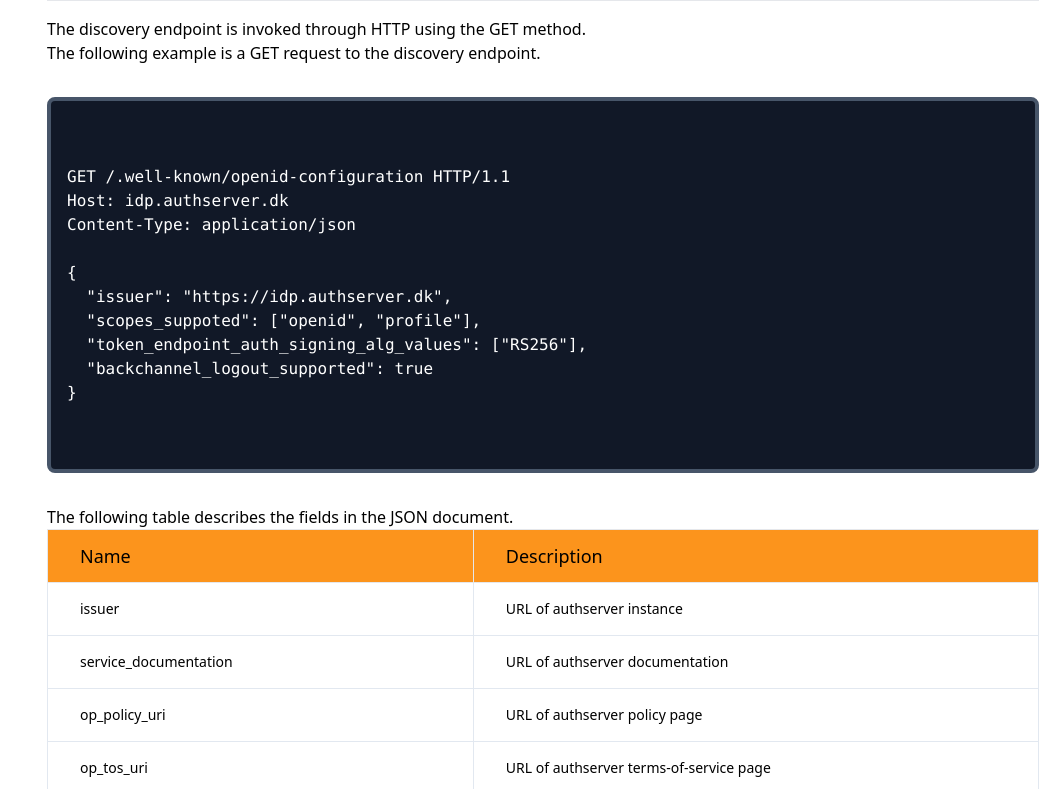
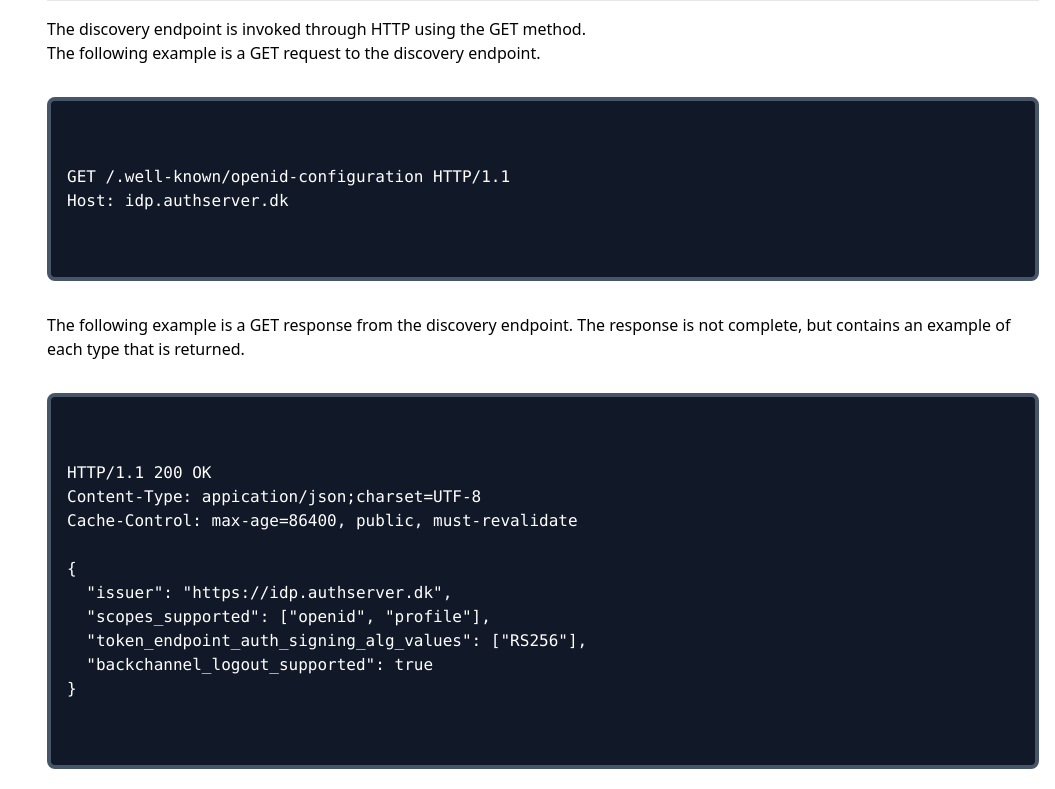
Before and after one commit to jokk-itu/authserver-framework, a SvelteKit app in the folder doc/: page /developer/discovery in a window 1280 px wide. Shown: the part 571-1360 px from the top of the page, without its empty margins (225-1280 px from the left). Built offline with nearby package versions, Linux system fonts and the light colour scheme.

Commit message:
update: dpop parameters

```diff
--- a/doc/src/routes/developer/discovery/+page.svelte
+++ b/doc/src/routes/developer/discovery/+page.svelte
@@ -57,6 +57,7 @@
         [ new RowCellDefinition('token_endpoint_auth_signing_alg_values'), new RowCellDefinition('Token endpoint auth signing alg values that are supported by authserver') ],
         [ new RowCellDefinition('token_endpoint_auth_encryption_alg_values'), new RowCellDefinition('Token endpoint auth encryption alg values that are supported by authserver') ],
         [ new RowCellDefinition('token_endpoint_auth_encryption_enc_values'), new RowCellDefinition('Token endpoint auth encryption enc values that are supported by authserver') ],
+        [ new RowCellDefinition('dpop_signing_alg_values_supported'), new RowCellDefinition('DPoP token signing alg values that are supported by authserver') ],
 
         [ new RowCellDefinition('authorization_response_iss_parameter_supported'), new RowCellDefinition('Is the iss parameter in authorization responses supported by authserver') ],
         [ new RowCellDefinition('backchannel_logout_supported'), new RowCellDefinition('Is backchannel logout supported by authserver') ],
@@ -66,7 +67,7 @@
         [ new RowCellDefinition('request_uri_parameter_supported'), new RowCellDefinition('Is request uri parameter supported by authserver') ],
         [ new RowCellDefinition('require_signed_request_object'), new RowCellDefinition('Is request parameter required by authserver') ],
         [ new RowCellDefinition('require_pushed_authorization_requests'), new RowCellDefinition('Is pushed authorization requests required by authserver') ],
-        [ new RowCellDefinition('grant_management_action_required'), new RowCellDefinition('Is grant management action required by authserver') ],
+        [ new RowCellDefinition('grant_management_action_required'), new RowCellDefinition('Is grant management action required by authserver') ]
     ];
 </script>
 
@@ -88,11 +89,19 @@
         {`
 GET /.well-known/openid-configuration HTTP/1.1
 Host: idp.authserver.dk
-Content-Type: application/json
+        `}
+    </CodeBlock>
+    <p>The following example is a GET response from the discovery endpoint.
+        The response is not complete, but contains an example of each type that is returned.</p>
+    <CodeBlock>
+        {`
+HTTP/1.1 200 OK
+Content-Type: appication/json;charset=UTF-8
+Cache-Control: max-age=86400, public, must-revalidate
 
 {
   "issuer": "https://idp.authserver.dk",
-  "scopes_suppoted": ["openid", "profile"],
+  "scopes_supported": ["openid", "profile"],
   "token_endpoint_auth_signing_alg_values": ["RS256"],
   "backchannel_logout_supported": true
 }
--- a/doc/src/routes/developer/jwks/+page.svelte
+++ b/doc/src/routes/developer/jwks/+page.svelte
@@ -50,7 +50,13 @@
         {`
 GET /.well-known/jwks HTTP/1.1
 Host: idp.authserver.dk
-Content-Type: application/json
+        `}
+    </CodeBlock>
+    <p>The following example is a GET response to the jwks endpoint.</p>
+    <CodeBlock>
+        {`
+HTTP/1.1 200 OK
+Content-Type: application/json;charset=UTF-8
 
 {
   "keys": [
--- a/doc/src/routes/developer/setup/+page.svelte
+++ b/doc/src/routes/developer/setup/+page.svelte
@@ -208,12 +208,12 @@
             INSERT INTO Client (
                 Id, [Name], ClientUri, ApplicationType,
                 TokenEndpointAuthMethod, TokenEndpointAuthSigningAlg,
-                CreatedAt, AccessTokenExpiration, RequireConsent,
+                CreatedAt, AccessTokenExpiration, DPoPNonceExpiration, RequireConsent,
                 RequirePushedAuthorizationRequests, RequireReferenceToken,
-                RequireSignedRequestObject, RequireIdTokenClaims)
+                RequireSignedRequestObject, RequireIdTokenClaims, RequireDPoPBoundAccessTokens)
             VALUES (
                 NEWID(), 'authserver', 'https://idp.authserver.dk',
-                0, 0, 0, GETUTCDATE(), 0, 0, 0, 0, 0, 0)
+                0, 0, 0, GETUTCDATE(), 0, 0, 0, 0, 0, 0, 0, 0)
 
             DECLARE @ClientId UNIQUEIDENTIFIER = SCOPE_IDENTITY()
 
```
